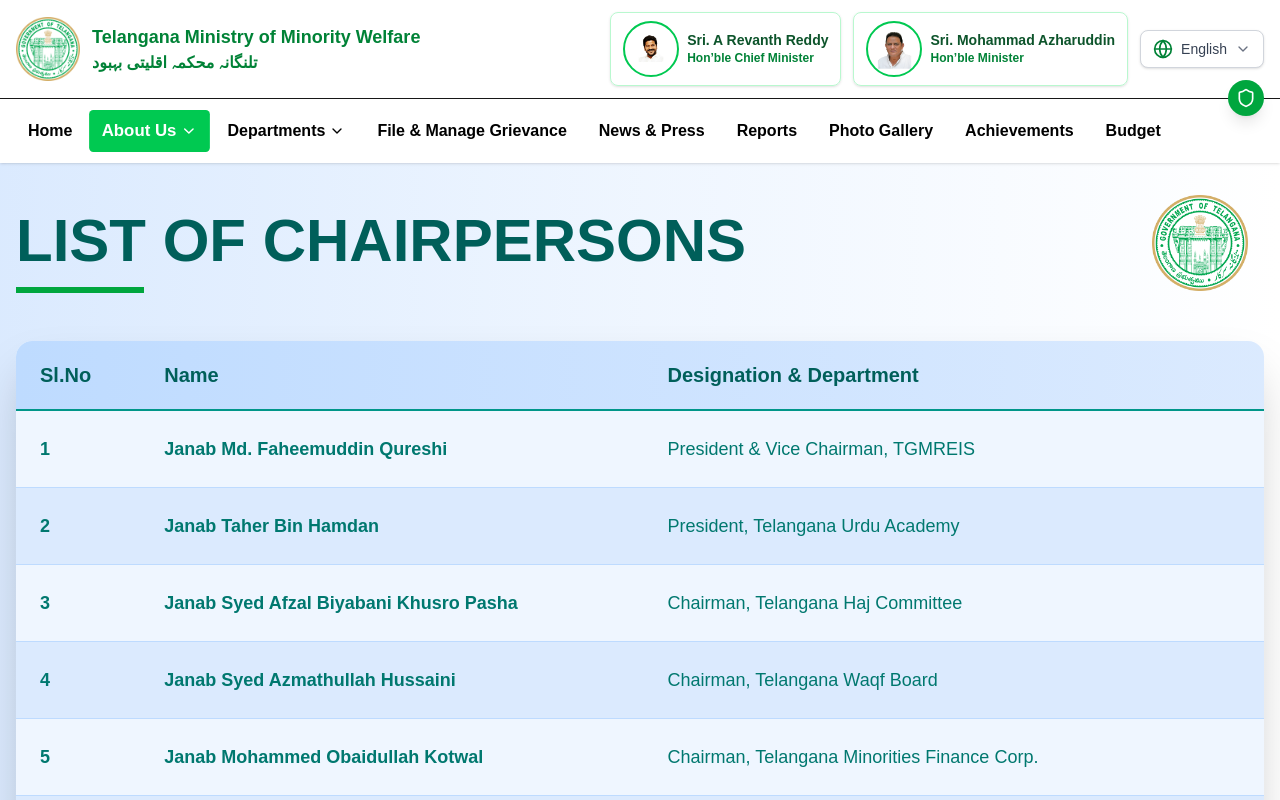
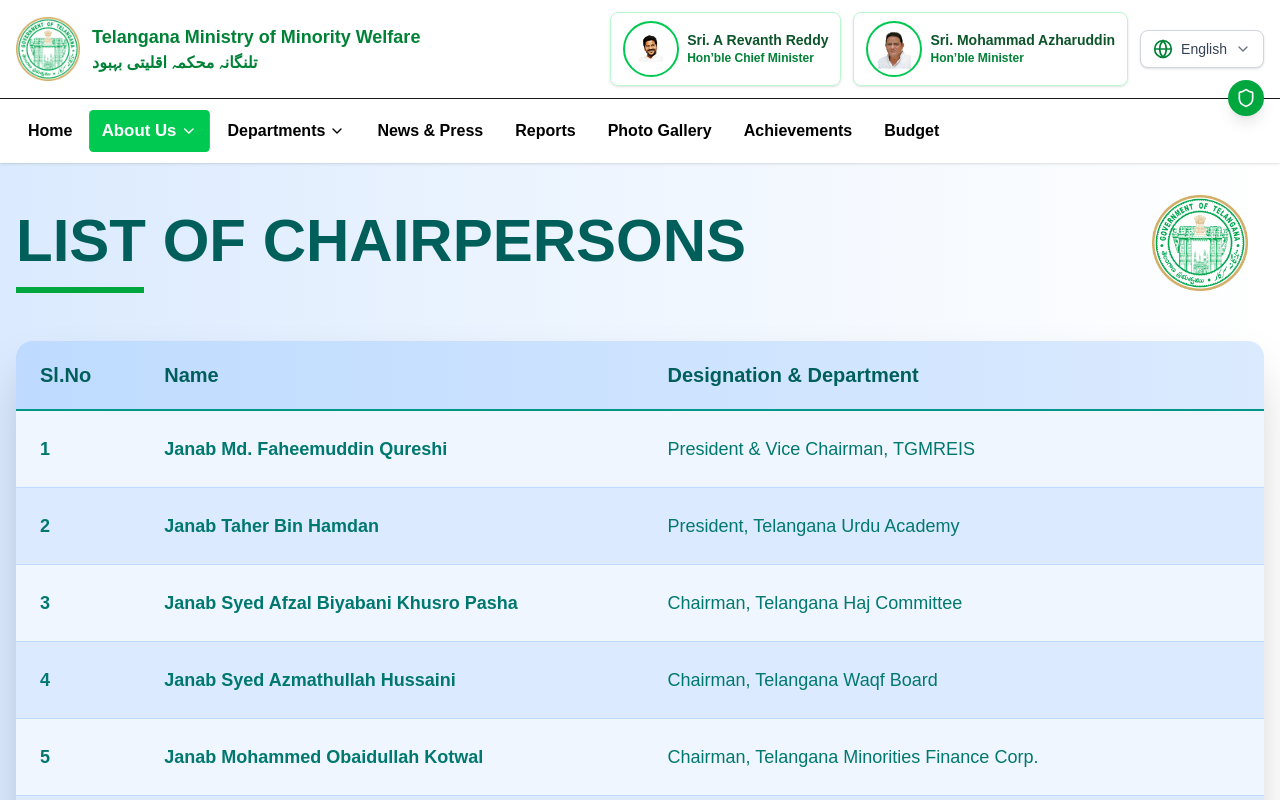
Before and after one commit to infinitethoughts7/tgmfc-web, a Next.js app in the folder frontend/: page /about/chairpersons in a window 1280 px wide. Shown: the top 800 px of the page. Built offline with nearby package versions, Linux system fonts and the light colour scheme.

Commit message:
refactor(nav.config): comment out "File & Manage Grievance" nav item for future consideration

```diff
--- a/frontend/app/constants/nav.config.ts
+++ b/frontend/app/constants/nav.config.ts
@@ -86,7 +86,7 @@
       },
     ],
   },
-  { label: "File & Manage Grievance", href: "/grievance" },
+  // { label: "File & Manage Grievance", href: "/grievance" },
   { label: "News & Press", href: "/news-and-press" },
   { label: "Reports", href: "/reports" },
   { label: "Photo Gallery", href: "/photo-gallery" },
```
